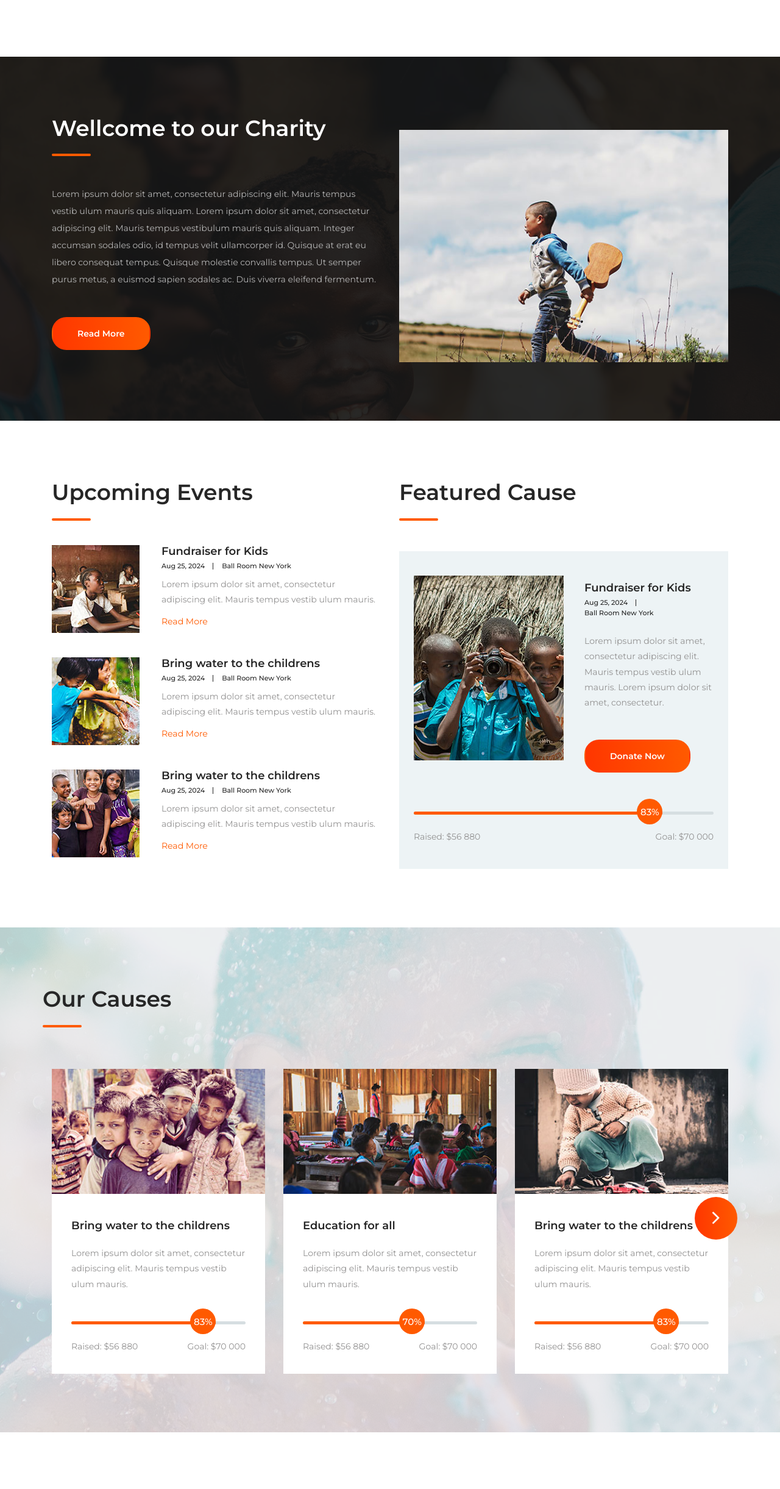
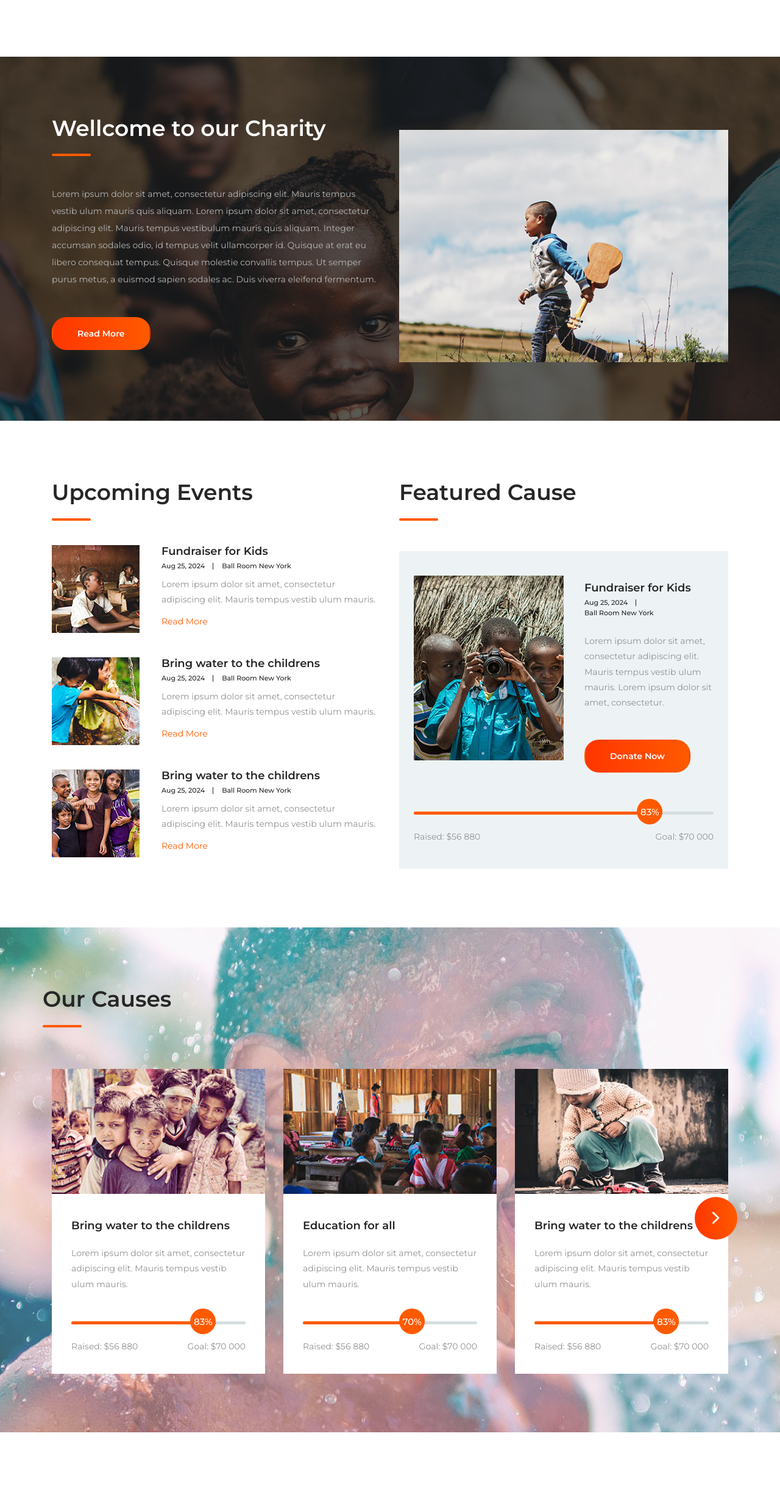
Before and after one commit to tapiwanashechakurungama/The-Charity, a plain HTML site: page index.html in a window 1280 px wide. Shown: the part 1126-3568 px from the top of the page at 61% size. Drawn offline with Linux system fonts and the light colour scheme; a web font is replaced by a local one.

Commit message:
adding background--fixed

```diff
--- a/style.css
+++ b/style.css
@@ -756,6 +756,7 @@ ul.tabs-nav .tab-nav.active {
     position: relative;
     padding: 96px 0;
     background: url("images/welcome-bg.jpg") no-repeat center;
+    background-attachment: fixed;
     background-size: cover;
     z-index: 99;
 }
@@ -768,7 +769,7 @@ ul.tabs-nav .tab-nav.active {
     z-index: -1;
     width: 100%;
     height: 100%;
-    background: rgba(21,21,21,.9);
+    background: rgba(21, 21, 21, 0.658);
 }
 
 .welcome-content .entry-title {
@@ -990,6 +991,7 @@ ul.tabs-nav .tab-nav.active {
     padding: 96px 0;
     background: url("images/cause-bg.jpg") no-repeat center;
     background-size: cover;
+    background-attachment: fixed;
     z-index: 99;
 }
 
@@ -1001,7 +1003,7 @@ ul.tabs-nav .tab-nav.active {
     z-index: -1;
     width: 100%;
     height: 100%;
-    background: rgba(232,237,238,.8);
+    background: rgba(232, 237, 238, 0.236);
 }
 
 .our-causes .cause-wrap {
@@ -2014,7 +2016,7 @@ ul.tabs-nav .tab-nav.active {
     z-index: -1;
     width: 100%;
     height: 101%;
-    background: rgba(22,22,22,.92);
+    background: rgba(22, 22, 22, 0.858);
 }
 
 .footer-widgets h2 {
```
Also changed, not shown: about.html (+2 -42 lines).
